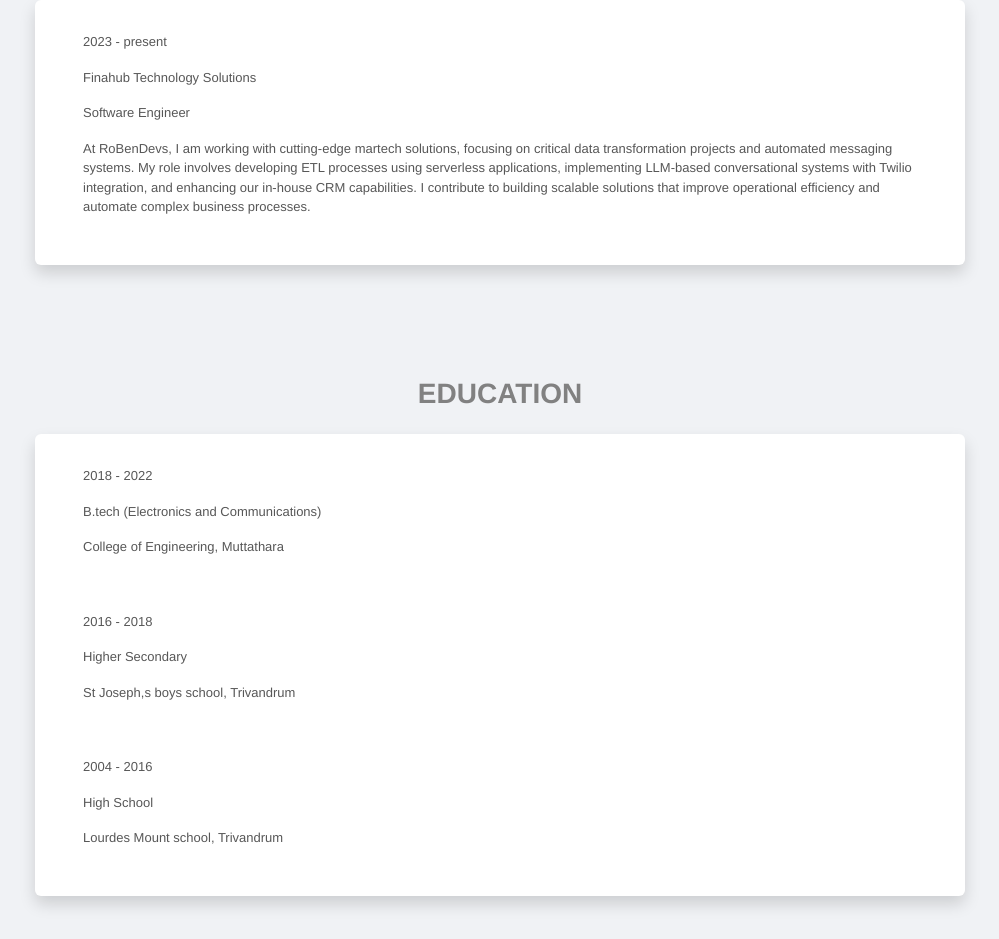
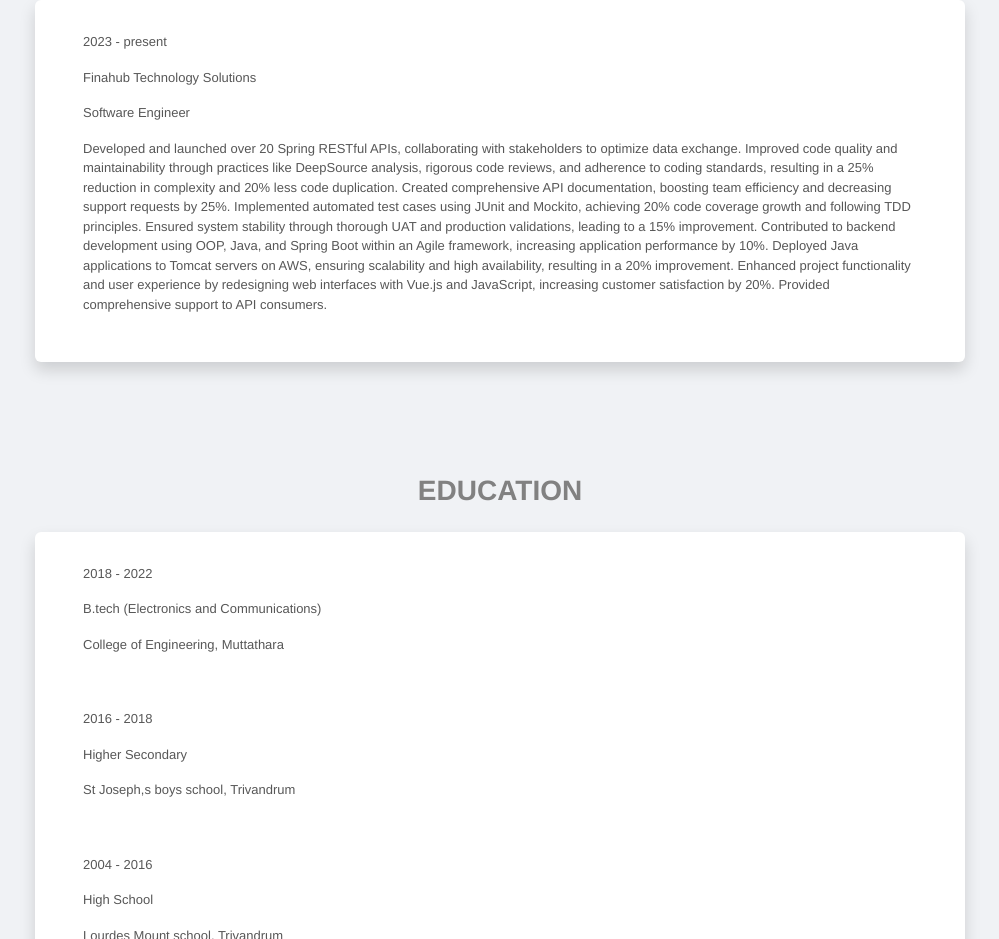
Before and after one commit to Vysakh-vn/portfolio-site, a Vue app: page / in a window 1280 px wide. Shown: the part 1360-2299 px from the top of the page, without its empty margins (140-1139 px from the left). Built offline with nearby package versions, Linux system fonts and the light colour scheme.

Commit message:
More updations

```diff
--- a/src/components/ExperienceComponent.vue
+++ b/src/components/ExperienceComponent.vue
@@ -1,5 +1,5 @@
 <template>
-    <div class="d-flex justify-content-center">
+    <div class="d-flex justify-content-center" id="experience">
         <h3 class="skills-heading mb-4">EXPERIENCE</h3>
     </div>
     <div class="d-flex justify-content-center">
@@ -8,11 +8,16 @@
                 <p>2023 - present</p>
                 <p>Finahub Technology Solutions</p>
                 <p>Software Engineer</p>
-                <p>At RoBenDevs, I am working with cutting-edge martech solutions,
-                    focusing on critical data transformation projects and automated messaging systems.
-                    My role involves developing ETL processes using serverless applications, implementing LLM-based conversational systems with Twilio integration,
-                    and enhancing our in-house CRM capabilities. I contribute to building scalable solutions that improve operational efficiency and automate
-                    complex business processes.</p>
+                <p>Developed and launched over 20 Spring RESTful APIs, collaborating with stakeholders to optimize data exchange.
+                    Improved code quality and maintainability through practices like DeepSource analysis, rigorous code reviews, and
+                    adherence to coding standards, resulting in a 25% reduction in complexity and 20% less code duplication.
+                    Created comprehensive API documentation, boosting team efficiency and decreasing support requests by 25%.
+                    Implemented automated test cases using JUnit and Mockito, achieving 20% code coverage growth and following TDD principles.
+                    Ensured system stability through thorough UAT and production validations, leading to a 15% improvement.
+                    Contributed to backend development using OOP, Java, and Spring Boot within an Agile framework, increasing application
+                    performance by 10%. Deployed Java applications to Tomcat servers on AWS, ensuring scalability and high availability, resulting
+                    in a 20% improvement.  Enhanced project functionality and user experience by redesigning web interfaces with Vue.js and
+                    JavaScript, increasing customer satisfaction by 20%. Provided comprehensive support to API consumers.</p>
             </div>
         </div>
     </div>
--- a/src/components/NavBar.vue
+++ b/src/components/NavBar.vue
@@ -13,7 +13,7 @@
         <a @click="scrollToSection('skills')" class="nav-link">SKILLS</a>
       </li>
       <li class="nav-item">
-        <a class="nav-link" href="#">EXPERIENCE</a>
+        <a @click="scrollToSection('experience')" class="nav-link">EXPERIENCE</a>
       </li>
       <li class="nav-item">
         <a class="nav-link" href="#">PROJECTS</a>
```
